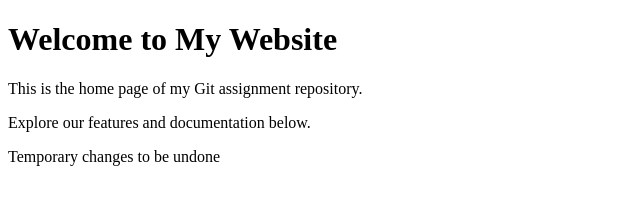
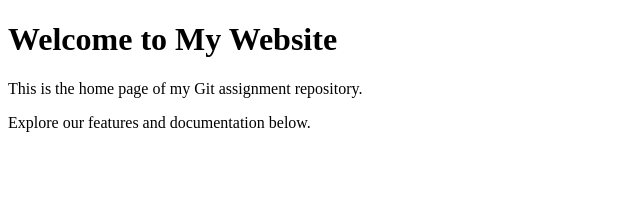
Before and after one commit to BharathKumar-1820/git-assignment, a plain HTML site: page index.html in a window 1280 px wide. Shown: the whole page, without its empty margins (0-640 px from the left). Drawn offline with Linux system fonts and the light colour scheme.

Commit message:
Revert "Temporary changes to be undone"
This reverts commit d727ff1a39fefd17df8c3496295c48a51adaa031.

```diff
--- a/index.html
+++ b/index.html
@@ -9,6 +9,5 @@
     <h1>Welcome to My Website</h1>
     <p>This is the home page of my Git assignment repository.</p>
     <p>Explore our features and documentation below.</p>
-    <p>Temporary changes to be undone</p>
 </body>
 </html>
```
